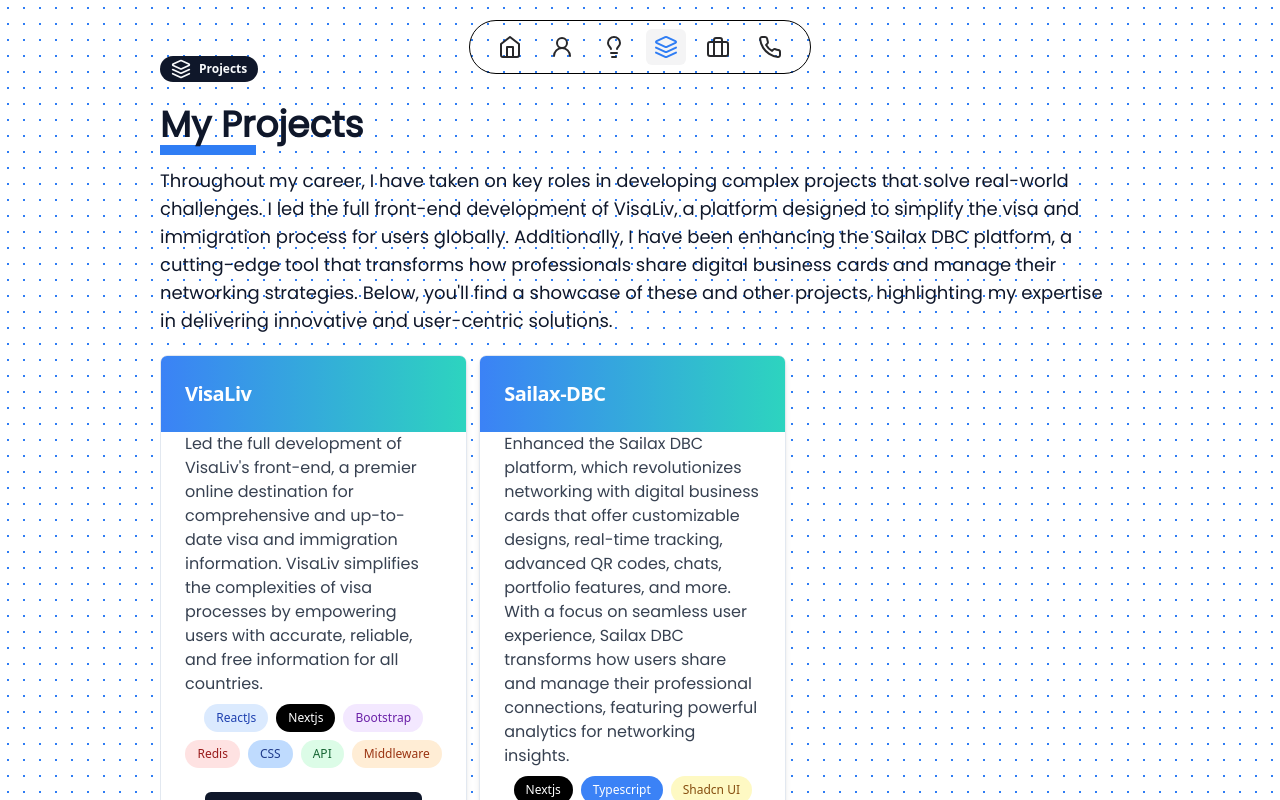
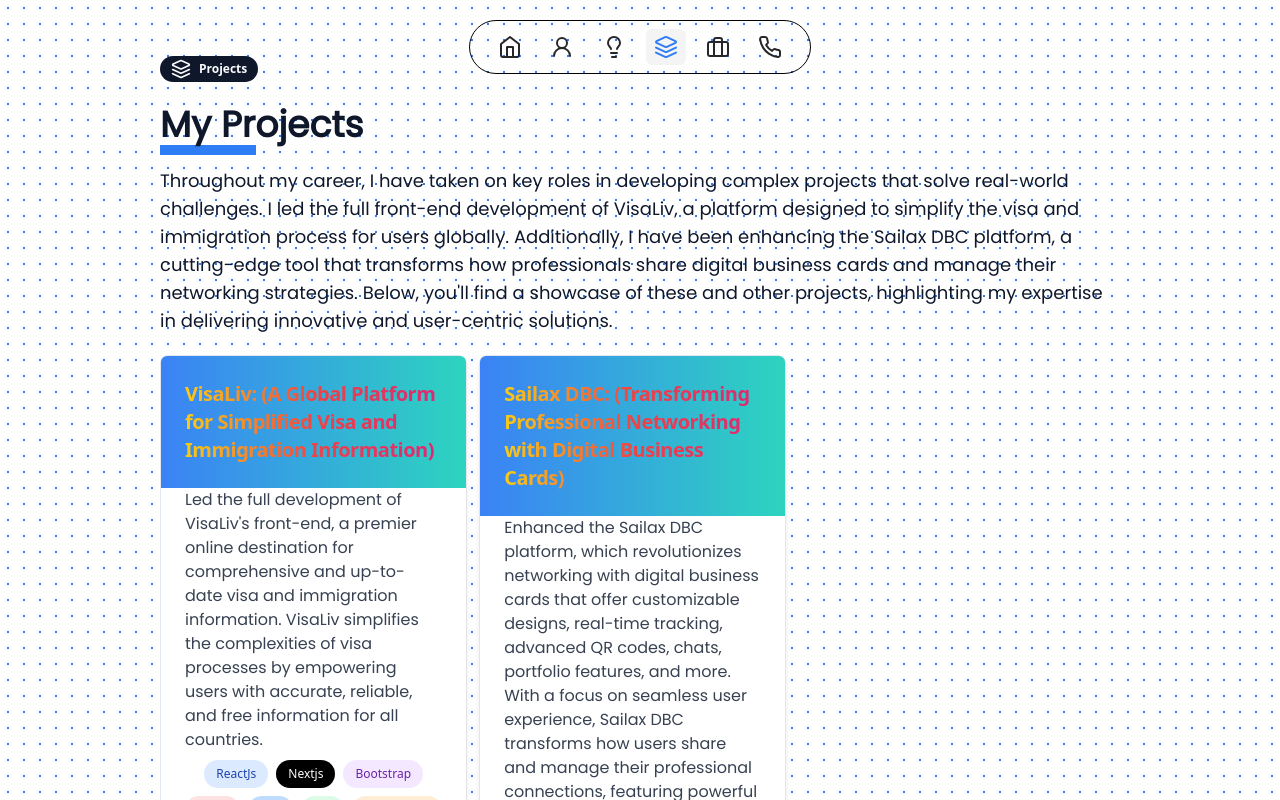
Before and after one commit to Pranjwalg/my-portfolio, a Next.js app: page /projects in a window 1280 px wide. Shown: the top 800 px of the page. Built offline with nearby package versions, Linux system fonts and the light colour scheme.

Commit message:
changing a style and title of project

```diff
--- a/src/app/projects/page.tsx
+++ b/src/app/projects/page.tsx
@@ -8,14 +8,14 @@ const projectsPage = () => {
   // PROJECTS DATA
   const Projects = [
     {
-      title: "VisaLiv",
+      title: "VisaLiv: (A Global Platform for Simplified Visa and Immigration Information)",
       description:
         "Led the full development of VisaLiv's front-end, a premier online destination for comprehensive and up-to-date visa and immigration information. VisaLiv simplifies the complexities of visa processes by empowering users with accurate, reliable, and free information for all countries.",
       tags: ["ReactJs", "Nextjs", "Bootstrap", "Redis", "CSS", "API", "Middleware"],
       link: "https://visaliv.com/",
     },
     {
-      title: "Sailax-DBC",
+      title: "Sailax DBC: (Transforming Professional Networking with Digital Business Cards)",
       description:
         "Enhanced the Sailax DBC platform, which revolutionizes networking with digital business cards that offer customizable designs, real-time tracking, advanced QR codes, chats, portfolio features, and more. With a focus on seamless user experience, Sailax DBC transforms how users share and manage their professional connections, featuring powerful analytics for networking insights.",
       tags: ["Nextjs", "Typescript", "Shadcn UI", "React-Icons", "Socket.io", "NextUI", "react-query"],
--- a/src/components/ProjectsCard.tsx
+++ b/src/components/ProjectsCard.tsx
@@ -61,9 +61,11 @@ const ProjectCards: React.FC<ProjectCardProps> = ({ value, num }) => {
       duration={0.15}
     >
       <Card className="w-full h-full shadow-md hover:shadow-lg transition-shadow duration-300">
-        <CardHeader className="bg-gradient-to-r from-blue-500 to-teal-400 text-white rounded-t-md">
-          <CardTitle className="text-xl font-bold">{value.title}</CardTitle>
-        </CardHeader>
+      <CardHeader className="bg-gradient-to-r from-blue-500 to-teal-400 text-white rounded-t-md">
+        <CardTitle className="text-xl font-bold bg-gradient-to-r from-yellow-400 via-red-500 to-pink-600 bg-clip-text text-transparent">
+          {value.title}
+        </CardTitle>
+      </CardHeader>
         <CardContent>
           <p className="text-base font-poppins text-gray-700">
             {value.description
```
